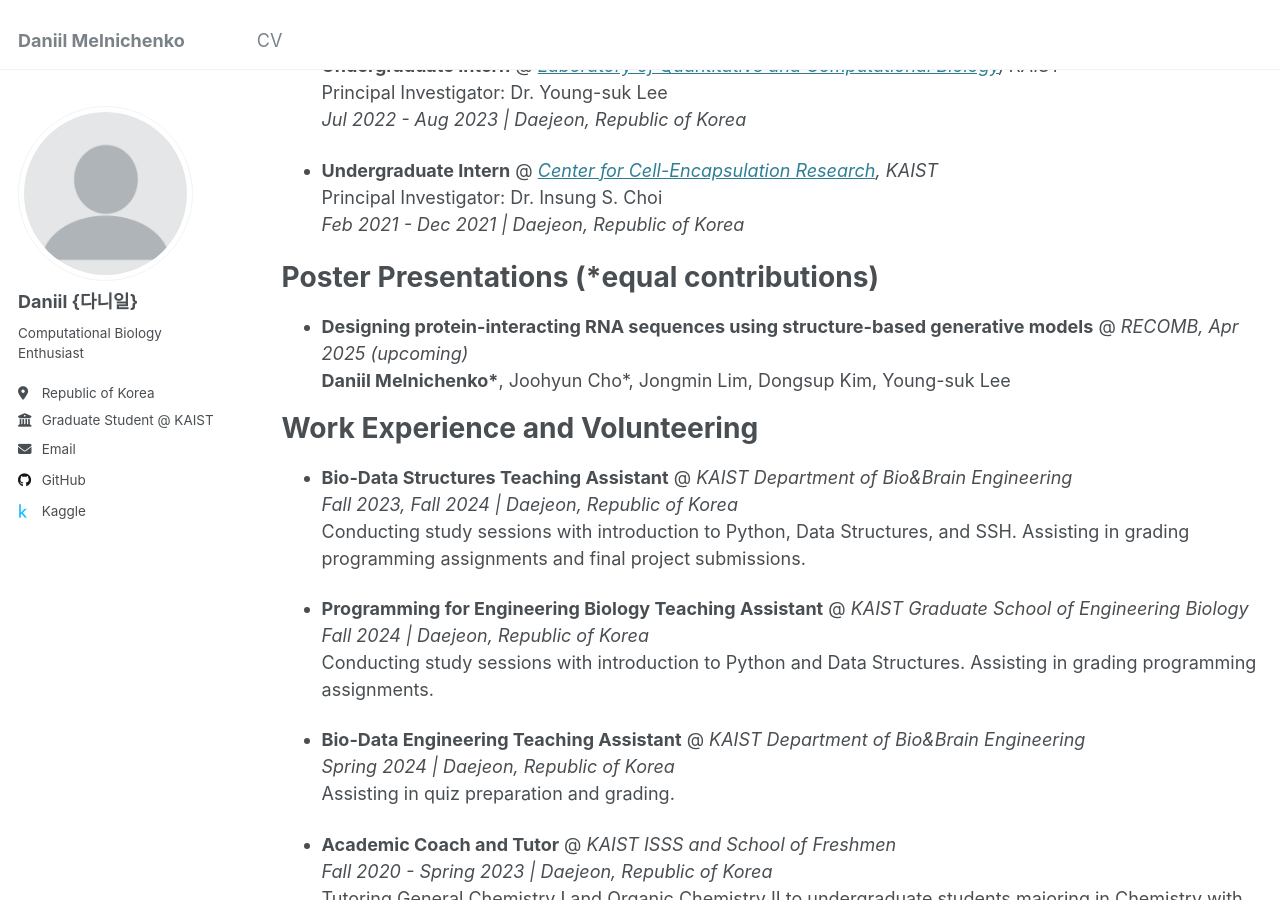
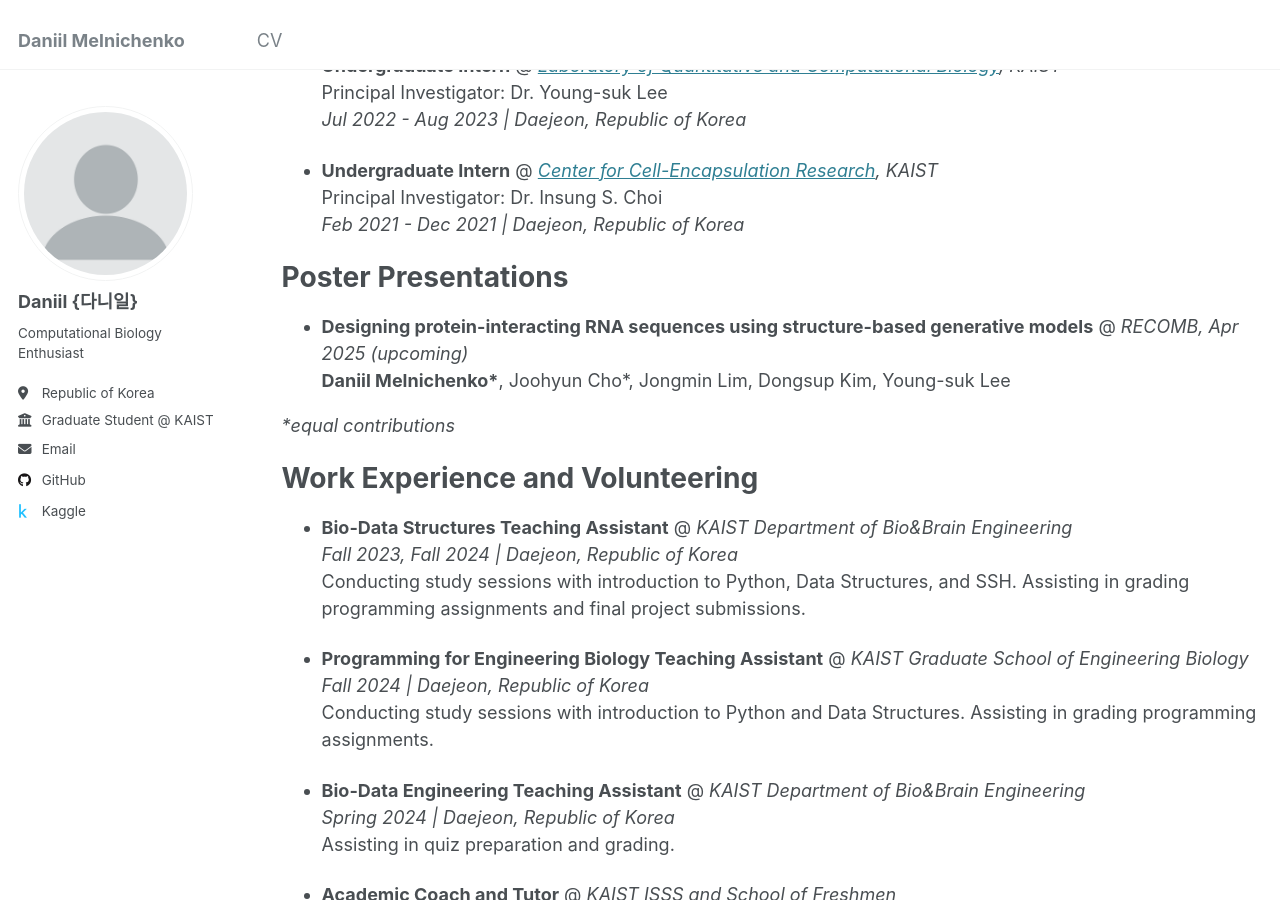
Before and after one commit to daniilmelnichenko/daniilmelnichenko.github.io, a Jekyll site: the page built from _pages/cv.md, in a window 1280 px wide and 900 px high, scrolled down 671 px. Built offline with Jekyll 4.4.1, drawn with Linux system fonts in a browser that asks for light colours.

Commit message:
cv update

```diff
--- a/_pages/cv.md
+++ b/_pages/cv.md
@@ -41,10 +41,12 @@ Publications
 ======
 **to be updated soon** -->
 
-Poster Presentations (*equal contributions)
+Poster Presentations
 ======
 * **Designing protein-interacting RNA sequences using structure-based generative models** @ *RECOMB, Apr 2025 (upcoming)*
 <span style="display: inline-block; width: 100%;">**Daniil Melnichenko\***, Joohyun Cho\*, Jongmin Lim, Dongsup Kim, Young-suk Lee</span>
+
+*\*equal contributions*
 
 Work Experience and Volunteering
 ======
```
